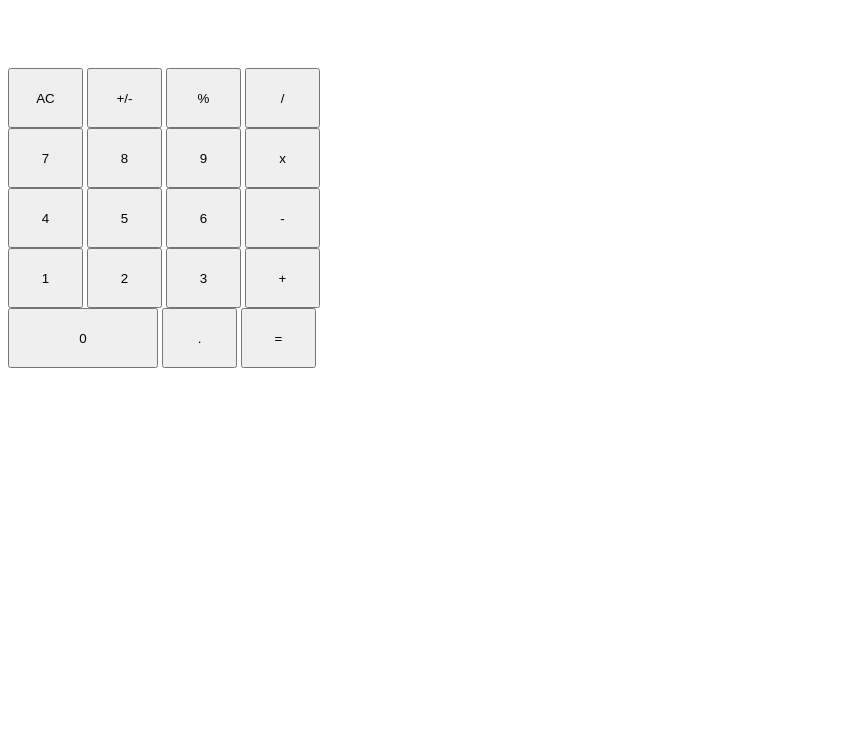
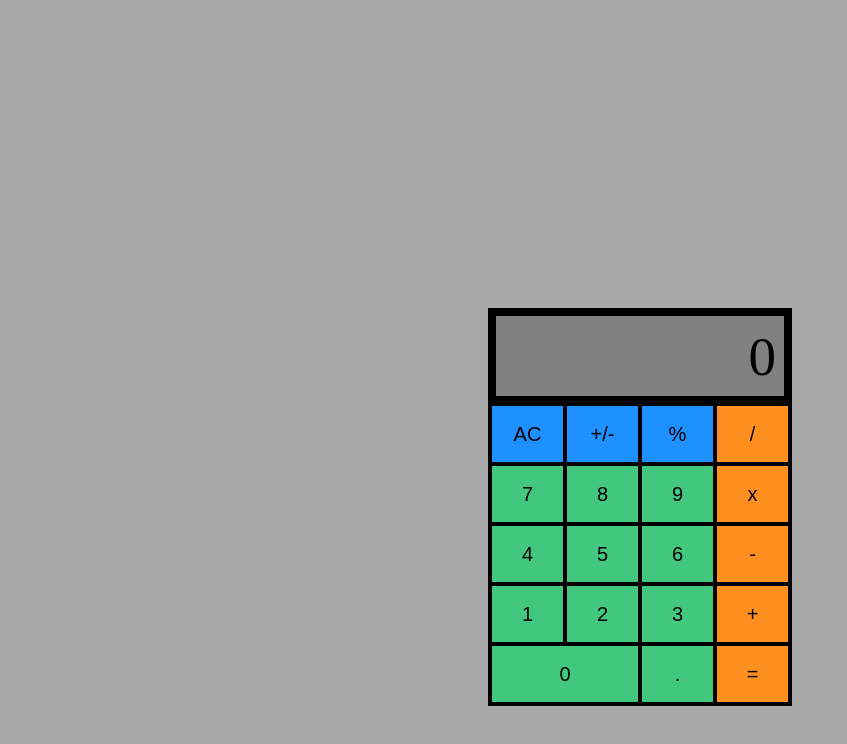
Before and after one commit to kelvinyunan/calculator, a plain HTML site: page index.html in a window 1280 px wide. Shown: the whole page, without its empty margins (0-847 px from the left). Drawn offline with Linux system fonts and the light colour scheme.

Commit message:
UI styling done

```diff
--- a/index.html
+++ b/index.html
@@ -8,7 +8,8 @@
 </head>
 <body>
     <div class="container">
-        <div class="screen" id="screen"></div>
+        <div class="screen" id="screen">0</div>
+        <div class="buttonHolder">
             <div class="rowOne">
                 <button class="blueBtn" id="clearBtn" value="clear">AC</button>
                 <button class="blueBtn" id="negativeBtn" value="negative">+/-</button>
@@ -39,6 +40,7 @@
                 <button class="orangeBtn" id="equalBtn" value="equal">=</button>
             </div>
         </div>
+    </div>
     <script src="javascript.js"></script>
 </body>
 </html>
--- a/styles.css
+++ b/styles.css
@@ -1,29 +1,81 @@
 .screen {
-    height:60px;
-    width:300px;
-
+    height:80px;
+    width:272px;
+    border: 8px solid black;
+    background-color: grey;
+    font-size: 55px;
+    display: flex;
+    align-items: center;
+    justify-content: right;
+    padding-left: 8px;
+    padding-right: 8px;
 }
 
 .greenBtn {
     height:60px;
     width:75px;
-
+    font-size: 20px;
+    background-color: rgb(66, 199, 126);
+    border: 2px solid black
 }
 
 .orangeBtn {
     height:60px;
     width:75px;
-
+    font-size: 20px;
+    background-color: #FF8F1F;
+    border: 2px solid black
 }
 
 .blueBtn {
     height:60px;
     width:75px;
-
+    font-size: 20px;
+    background-color: dodgerblue;
+    border: 2px solid black
 }
 
 .bigGreenBtn {
     height:60px;
     width:150px;
+    font-size: 20px;
+    background-color: rgb(66, 199, 126);
+    border: 2px solid black
+}
 
+.rowOne {
+    display:flex;
 }
+
+.rowTwo {
+    display:flex;
+}
+
+.rowThree {
+    display:flex;
+}
+
+.rowFour {
+    display:flex;
+}
+
+.rowFive {
+    display:flex;
+}
+
+.buttonHolder {
+    border: 2px solid black;
+    border-top: 0;
+    width:300px
+}
+
+.container {
+    display:flex;
+    flex-direction: column;
+    align-items: center;
+    padding-top:300px;
+}
+
+html {
+    background-color: darkgrey;
+}
```
Lines whose indentation alone changed are shown as unchanged.
